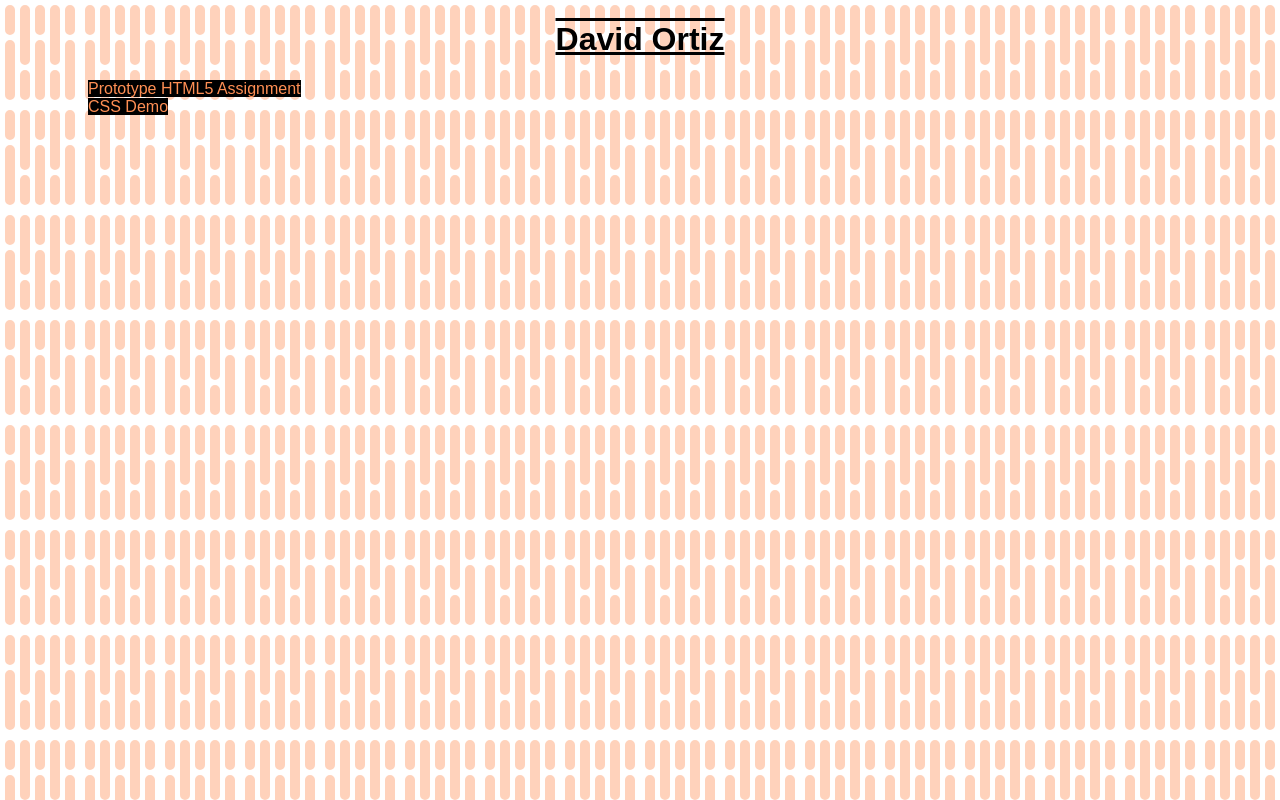
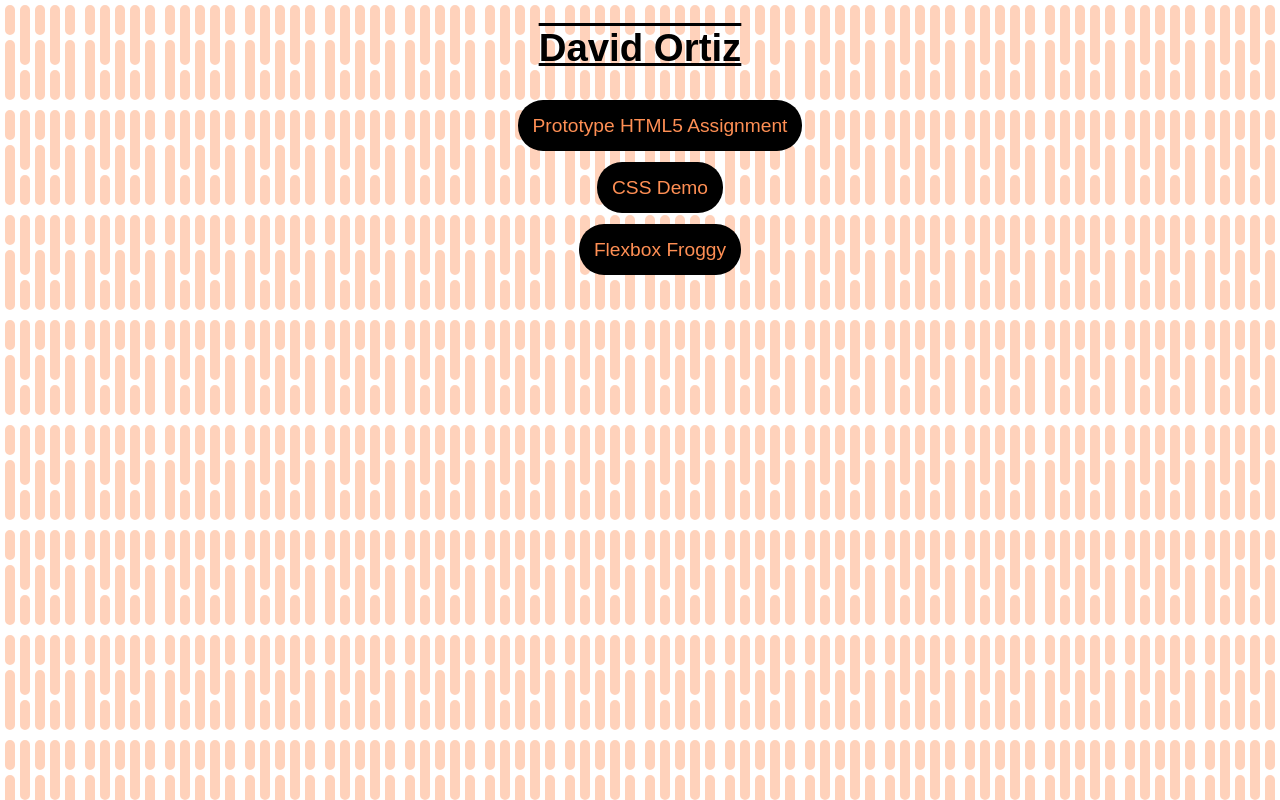
Before and after one commit to davidortiz02/ifsc-1310, a plain HTML site: page index.html in a window 1280 px wide. Drawn offline with Linux system fonts and the light colour scheme; a web font is replaced by a local one.

Commit message:
Added Flexbox Froggy page and updated CSS on the main page

```diff
--- a/assets/css/style.css
+++ b/assets/css/style.css
@@ -15,23 +15,29 @@ body{
 
 h1{
     text-align: center;
-    font-size: 2rem;
+    font-size: 2.4rem;
     text-decoration: overline underline;
 }
 
 nav li{
     list-style-type: none;
+    margin: auto;
+    padding: 20px;
+    font-size: 1.2rem;
+
 }
 
 nav ul{
     display: flex;
     flex-direction: column;
-    justify-content: space-between;
+    align-items: center;
 }
 
 body nav ul a{
    text-decoration: none;
    color: #FF8F54;
    background-color: #000000;
-   margin: 40px;
+   margin: auto;
+   padding: 15px;
+   border-radius: 25px;
 }
--- /dev/null
+++ b/flexbox-froggy/assets/css/style.css
@@ -0,0 +1,27 @@
+header{
+    display: flex;
+    flex-direction: column;
+    background-color: #FF8F54;
+    margin: 0;
+}
+h1{
+    text-decoration: underline overline;
+    text-align: center;
+}
+
+a{
+    text-align: center;
+    text-decoration: none;
+    font-size: 1.4rem;
+    padding: 15px;
+    color: #ffffff;
+    background-color: #000000;
+    margin: auto;
+    border-radius: 15px;
+    transition: .5s;
+}
+
+a:hover{
+    color: #000000;
+    background-color: #ffffff;
+}
--- a/index.html
+++ b/index.html
@@ -21,6 +21,7 @@
   <ul>
       <li><a href= "gordo/index.html">Prototype HTML5 Assignment</a></li>
       <li><a href= "css-demo/index.html">CSS Demo</a></li>
+      <li><a href= "flexbox-froggy/index.html">Flexbox Froggy</a></li>
   </ul>
   </nav>
 </body>
```
Also changed, not shown: flexbox-froggy/index.html (added, +23 -0 lines), flexbox-froggy/assets/img/flexbox-froggy-completion.PNG (added).
